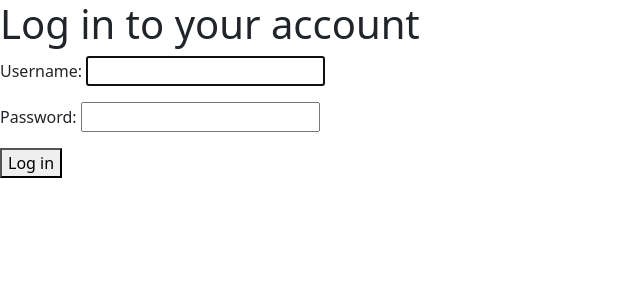
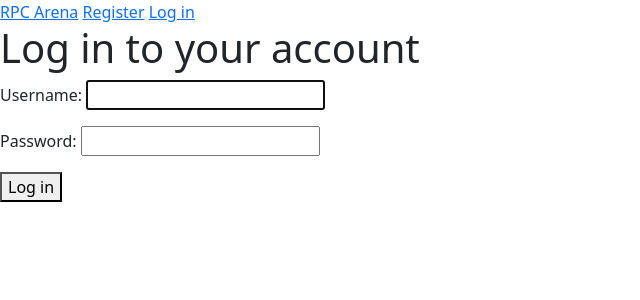
Before and after one commit to vramaiah/Rock-paper-scissors-online, a Django app: page /users/login/ in a window 1280 px wide. Shown: the top 300 px of the page, without its empty margins (0-640 px from the left). Run offline with Django 4.2, Linux system fonts and the light colour scheme.

Commit message:
Add navbar

```diff
--- a/about/templates/about/base.html
+++ b/about/templates/about/base.html
@@ -14,8 +14,17 @@
     </head>
     <body>
         <!--[if lt IE 7]>
-            <p class="browsehappy">You are using an <strong>outdated</strong> browser. Please <a href="#">upgrade your browser</a> to improve your experience.</p>
+            <p class="outdated-browser">You are using an <strong>outdated</strong> browser. Please <a href="#">upgrade your browser</a> to improve your experience.</p>
         <![endif]-->
+        <div>
+            <a href="{% url 'about:index' %}">RPC Arena</a>
+            {% if user.is_authenticated %}
+                Hello, {{user.username}}!
+            {% else %}
+                <a href="{% url 'users:register' %}">Register</a>
+                <a href="{% url 'users:login' %}">Log in</a>
+            {% endif %}
+        <div>
         <main>
             <div>
                 {% block header%}{% endblock header%}
--- a/users/templates/registration/login.html
+++ b/users/templates/registration/login.html
@@ -4,9 +4,11 @@
 {% endblock header %}
 {% block body %}
     {% if form.errors %}
-        <span class="user-login-error">
+        <p>
+            <span class="user-login-error">
             Your username and password did not match. Please try again.
-        </span>
+            </span>
+        </p>
     {% endif %}
     <form method="post" action="{% url 'users:login' %}">
         {% csrf_token %}
```
